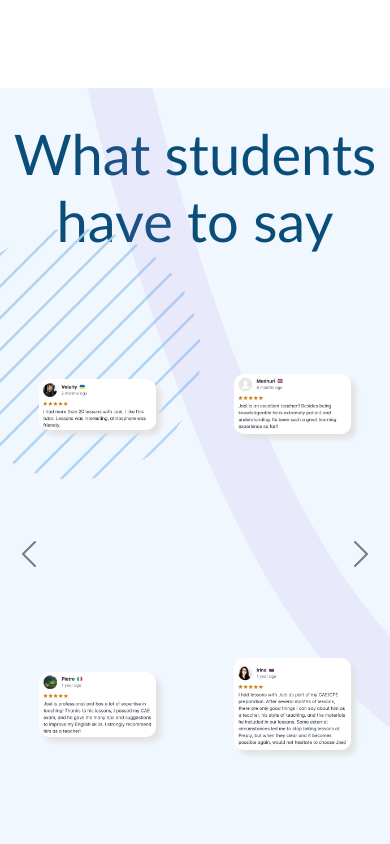
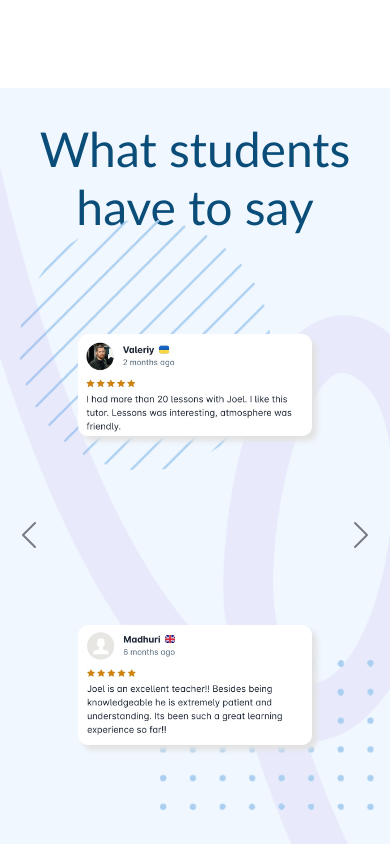
Before and after one commit to jimmybombimmy/joel-wilson-english, a React (Vite) app: page / in a window 390 px wide. Shown: the part 2540-3384 px from the top of the page. Built offline with nearby package versions, Linux system fonts and the light colour scheme.

Commit message:
reviews section resized to one column for smaller widths

```diff
--- a/src/components/home/Reviews/Reviews.css
+++ b/src/components/home/Reviews/Reviews.css
@@ -86,8 +86,22 @@
   --reviewsCircleSize: 250px;
   height: var(--reviewsCircleSize);
   width: var(--reviewsCircleSize);
+
+  /* position in media */
+}
+
+
+
+@media (min-width: 768px) {
+  .reviewsCircle {
     bottom: 50px;
-  right: 50px;
+    left: 20px;
+  }
+
+  .reviewsLoop {
+    position: relative;
+    top: 200px;
+    right: 200px
   }
 
   .reviewsDots {
@@ -98,9 +112,39 @@
     left: 185px;
     top: 50px;
   }
+}
+
+@media (max-width: 767px) {
+
+  .reviewsCircle {
+    bottom: 40px;
+    left: 20px;
+  }
 
   .reviewsLoop {
     position: relative;
-  top: 200px;
-  right: 200px
+    top: 300px;
+    right: calc(20% + 200px);
+    height: 1200px;
   }
+
+  .reviewsDots {
+    position: relative;
+    --reviewsDotsSize: 150px;
+    height: var(--reviewsDotsSize);
+    width: auto;
+    right: 90px;
+    bottom: 250px;
+  }
+
+  #reviewsTitle {
+    width: 80vw;
+    justify-content: center;
+    margin: 0 auto;
+    font-size: 3rem;
+  }
+
+  .gridContainer {
+    grid-template-columns: 1fr;
+  }
+}
--- a/src/components/home/Reviews/Reviews.jsx
+++ b/src/components/home/Reviews/Reviews.jsx
@@ -1,10 +1,16 @@
 import "./Reviews.css";
-import { reviewsArray, reviewsCircle, reviewsLoop, reviewsDots } from "../../../assets/home/home-images";
+import "../../App.css";
+import {
+  reviewsArray,
+  reviewsCircle,
+  reviewsLoop,
+  reviewsDots,
+} from "../../../assets/home/home-images";
 
 import { Carousel } from "react-bootstrap";
 
 export default function ReviewsSection() {
-  const baseArray = [];
+  const baseArrayInFour = [];
 
   const reviewsInFour = (reviewsArray) => {
     let startNum = 0;
@@ -12,7 +18,7 @@ export default function ReviewsSection() {
     const grabFour = () => {
       if (endNum > reviewsArray.length) return;
       const arrOfFour = reviewsArray.slice(startNum, endNum);
-      baseArray.push(arrOfFour);
+      baseArrayInFour.push(arrOfFour);
       startNum += 4;
       endNum += 4;
       grabFour();
@@ -20,13 +26,31 @@ export default function ReviewsSection() {
     grabFour();
   };
 
+  const baseArrayInTwo = [];
+
+  const reviewsInTwo = (reviewsArray) => {
+    let startNum = 0;
+    let endNum = 2;
+    const grabTwo = () => {
+      if (endNum > reviewsArray.length) return;
+      const arrOfTwo = reviewsArray.slice(startNum, endNum);
+      baseArrayInTwo.push(arrOfTwo);
+      startNum += 2;
+      endNum += 2;
+      grabTwo();
+    };
+    grabTwo();
+  };
+
   reviewsInFour(reviewsArray);
+  reviewsInTwo(reviewsArray);
 
   return (
     <section id="reviewsSection">
       <h2 id="reviewsTitle">What students have to say</h2>
+      <div className="fourReviewsSection hideBelow767">
         <Carousel data-bs-theme="dark" indicators={false} interval={null}>
-        {baseArray.map((selection) => {
+          {baseArrayInFour.map((selection) => {
             let i = 0;
             return (
               <Carousel.Item>
@@ -35,7 +59,10 @@ export default function ReviewsSection() {
                     i++;
                     return (
                       <div className="reviewImg">
-                      <img className={`reviewImg${i}Of4 reviewImgFront`} src={imgPath} />
+                        <img
+                          className={`reviewImg${i}Of4 reviewImgFront`}
+                          src={imgPath}
+                        />
                       </div>
                     );
                   })}
@@ -60,6 +87,44 @@ export default function ReviewsSection() {
             console.log(review);
             return <img src={review} />;
           })} */}
+      </div>
+      <div className="twoReviewsSection hideAbove768">
+        <Carousel data-bs-theme="dark" indicators={false} interval={null}>
+          {baseArrayInTwo.map((selection) => {
+            let i = 0;
+            return (
+              <Carousel.Item>
+                <div className="gridContainer">
+                  {selection.map((imgPath) => {
+                    i++;
+                    return (
+                      <div className="reviewImg">
+                        <img
+                          className={`reviewImg${i}Of4 reviewImgFront`}
+                          src={imgPath}
+                        />
+                      </div>
+                    );
+                  })}
+                </div>
+              </Carousel.Item>
+            );
+          })}
+        </Carousel>
+        <div className="gridContainer backgroundGridContainer">
+          <div className="reviewImg1Of4">
+            <img className="reviewsCircle" src={reviewsCircle} alt="" />
+          </div>
+          <div className="reviewImg2Of4">
+            <img className="reviewsLoop" src={reviewsLoop} alt="" />
+            <img className="reviewsDots" src={reviewsDots} />
+          </div>
+        </div>
+        {/* {homeImg.reviewsArray.map((review) => {
+            console.log(review);
+            return <img src={review} />;
+          })} */}
+      </div>
     </section>
   );
 }
```
Lines whose indentation alone changed are shown as unchanged.
